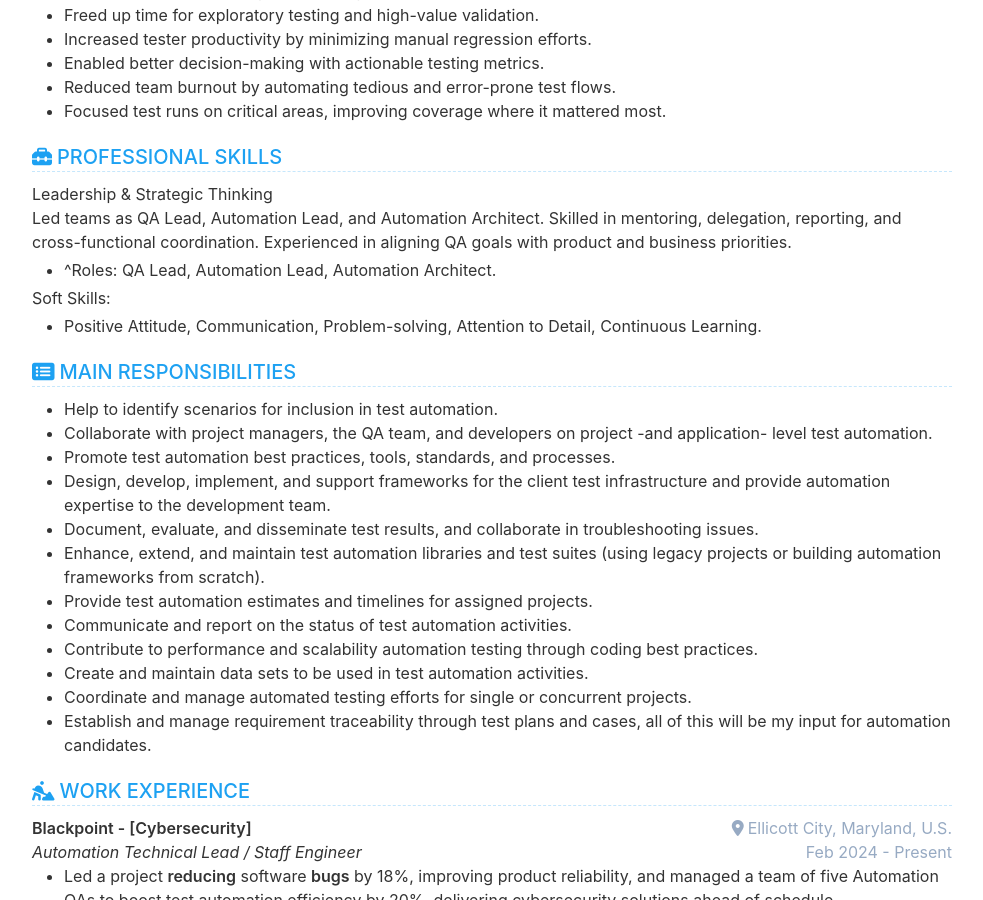
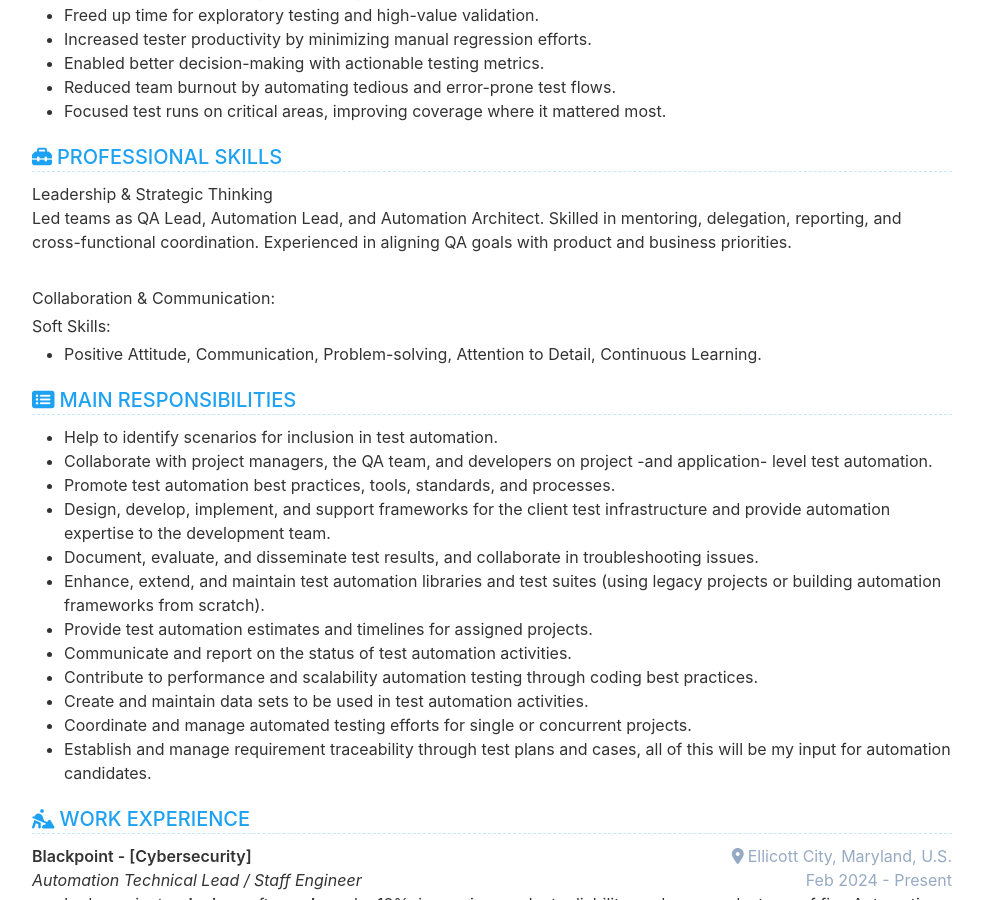
Before and after one commit to cvera08/full-resume, a Jekyll site: the page built from index.html, in a window 1280 px wide and 900 px high, scrolled down 1189 px. Shown: the whole window, without its empty margins (148-1131 px from the left). Built offline with Jekyll 4.4.1, drawn with Linux system fonts in a browser that asks for light colours.

Commit message:
feat: professional skills change - title second paragraph

```diff
--- a/_data/data.yml
+++ b/_data/data.yml
@@ -86,7 +86,10 @@ skill:
     Leadership & Strategic Thinking
     Led teams as QA Lead, Automation Lead, and Automation Architect. Skilled in mentoring, delegation, reporting, and
     cross-functional coordination. Experienced in aligning QA goals with product and business priorities.
-      - ^Roles: QA Lead, Automation Lead, Automation Architect.
+
+    <br>
+
+    Collaboration & Communication:
 
     Soft Skills:
     - Positive Attitude, Communication, Problem-solving, Attention to Detail, Continuous Learning.
```
